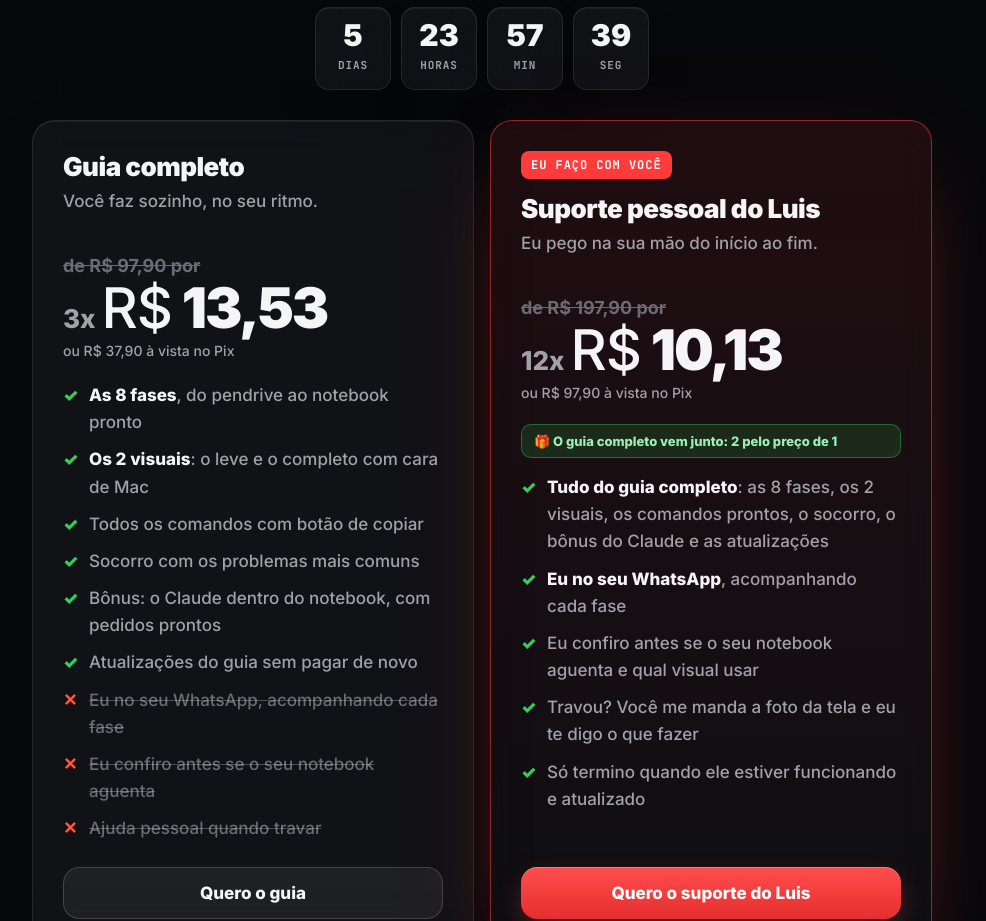
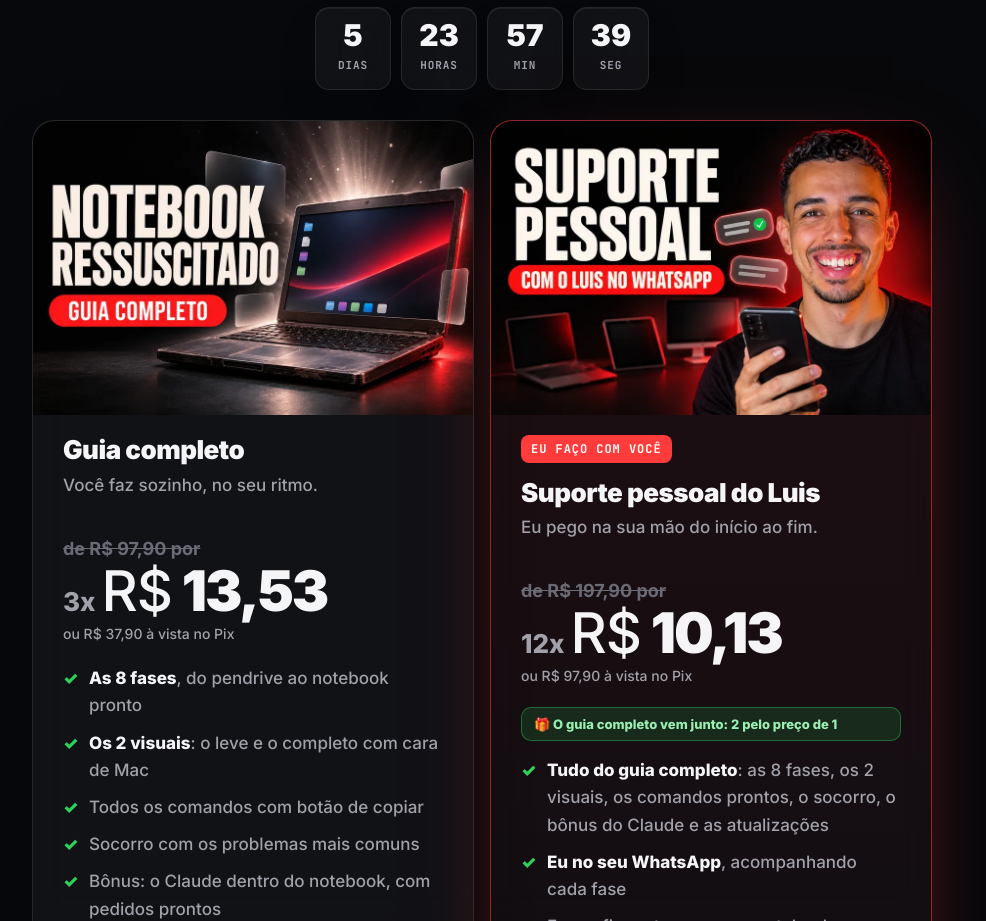
Before and after one commit to luisalves23/cobaia-site, a website: page notebook/index.html in a window 1280 px wide. Shown: the part 9500-10421 px from the top of the page, without its empty margins (158-1144 px from the left). Drawn offline with Linux system fonts and the light colour scheme; no server answers.

Commit message:
Notebook: capas dos produtos nos cards de preço
Co-Authored-By: Claude Opus 5.5 <noreply@anthropic.com>
Claude-Session: https://claude.ai/code/session_018kX4KQYKFVyteA3d2GckNv

```diff
--- a/assets/notebook/nb.css
+++ b/assets/notebook/nb.css
@@ -239,3 +239,4 @@ footer a{color:var(--mu)}
 .cta-mid span{color:var(--mu);font-size:14px}
 .price li.no{color:var(--di);text-decoration:line-through;text-decoration-color:rgba(255,255,255,.25)}
 .price li.no::before{content:"✕";color:#ff5a4d}
+.price .capa{display:block;width:calc(100% + 60px);max-width:none;height:auto;aspect-ratio:3/2;object-fit:cover;margin:-30px -30px 20px;border-radius:inherit;border-bottom-left-radius:0;border-bottom-right-radius:0}
--- a/notebook/index.html
+++ b/notebook/index.html
@@ -196,6 +196,7 @@
   </div>
   <div class="grid g2" style="text-align:left;max-width:900px;margin:0 auto">
     <div class="glass price">
+      <img class="capa" src="../assets/notebook/capa-guia.webp" alt="Notebook Ressuscitado: guia completo" width="900" height="600" loading="lazy">
       <h3>Guia completo</h3>
       <p style="color:var(--mu);margin:0">Você faz sozinho, no seu ritmo.</p>
       <div class="val" data-preco="guia"><span class="de" data-de>de R$ 97,90 por</span><br><small>R$</small>37,90</div>
@@ -214,6 +215,7 @@
       <a class="btn full ghost" data-checkout="guia" href="#planos">Quero o guia</a>
     </div>
     <div class="glass price hl">
+      <img class="capa" src="../assets/notebook/capa-suporte.webp" alt="Suporte pessoal com o Luis no WhatsApp" width="900" height="600" loading="lazy">
       <span class="badge">Eu faço com você</span>
       <h3>Suporte pessoal do Luis</h3>
       <p style="color:var(--mu);margin:0">Eu pego na sua mão do início ao fim.</p>
```
Also changed, not shown: assets/notebook/capa-guia.webp (added), assets/notebook/capa-suporte.webp (added).
